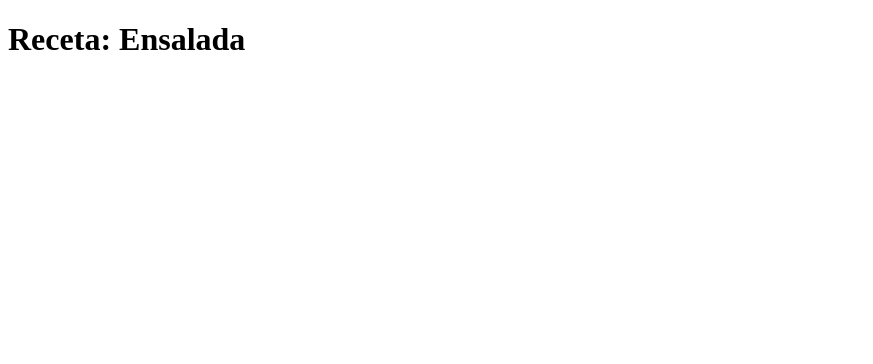
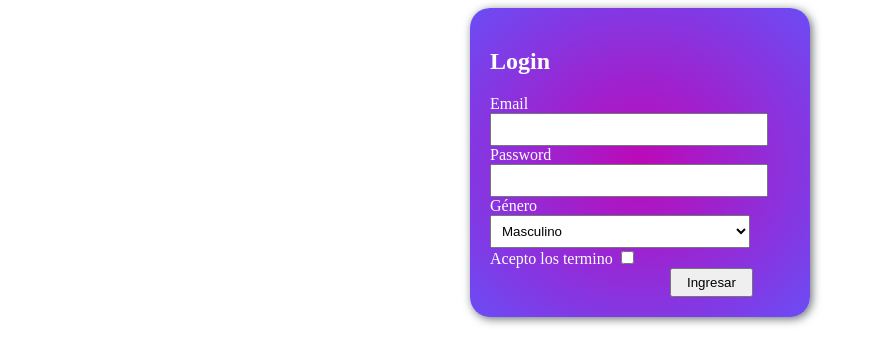
Before and after one commit to EdgarMont/aspirantes-mir-html-y-css, a plain HTML site: page ejercicio2-html-y-css/Index.html in a window 1280 px wide. Shown: the whole page, without its empty margins (0-873 px from the left). Drawn offline with nearby package versions, Linux system fonts and the light colour scheme.

Commit message:
Implementa el formulario del ejercicio de html

```diff
--- a/ejercicio2-html-y-css/Index.html
+++ b/ejercicio2-html-y-css/Index.html
@@ -1,6 +1,7 @@
 <!DOCTYPE html>
 <html lang="en">
 <head>
+    <script src="https://ajax.googleapis.com/ajax/libs/jquery/3.6.0/jquery.min.js"></script>
     <meta charset="UTF-8">
     <meta http-equiv="X-UA-Compatible" content="IE=edge">
     <meta name="viewport" content="width=device-width, initial-scale=1.0">
@@ -8,7 +9,33 @@
     <link rel="stylesheet" href="estilos.css">
 </head>
 <body>
-    <h1>Receta: Ensalada</h1>
+
+    <div class="FormularioLogin">
+        <h2>Login</h2>
+        <form class="cuerpoForm">
+            <label>Email</label><br>
+            <input class="Input"type="text" required><br>
+
+            <label>Password</label><br>
+            <input class="Input"type="Password" required><br>
+
+            <label>Género</label><br>
+            <select class="Input">
+                <option
+                Value="Masculino">Masculino</option>
+                <option
+                Value="Femenino">Femenino</option>
+                <option
+                Value="Otro">Otro</option>
+            </select><br>
+
+            <label>Acepto los termino
+                <input type="checkbox" id="checkbox1">
+            </label><br>
+        </form>
+        <button class="ingresar">Ingresar</button>
+    </div>
+
 
 </body>
 </html>
--- a/ejercicio2-html-y-css/estilos.css
+++ b/ejercicio2-html-y-css/estilos.css
@@ -0,0 +1,42 @@
+.FormularioLogin{
+    background: radial-gradient(#bd09b7,#6b4cf5);
+    width: 300px;
+    padding: 20px;
+    border-radius: 20px;
+    margin: 0 auto;
+    color: rgb(255, 255, 255);
+    box-shadow: 2px 2px 10px 0 rgb(107, 113, 117);
+
+}
+.Input{
+    padding: 7px;
+    width: 260px;
+}
+.ingresar{
+    position: relative;
+    display: grid;
+    grid-gap: 20px;
+    grid-template-columns: repeat();
+    justify-items: end;
+    align-items: center;
+    left: 60%;
+    padding-top: 5px;
+    padding-bottom: 5px;
+    padding-left: 15px;
+    padding-right: 15px;
+    margin-right: 10px;
+
+}
+
+@media screen and (max-width: 500px){
+    .FormularioLogin{
+        width: 100%;
+    }
+    .Input{
+        width: 100%;
+    }
+    .ingresar{
+        left: 60%;
+    }
+
+}
```
